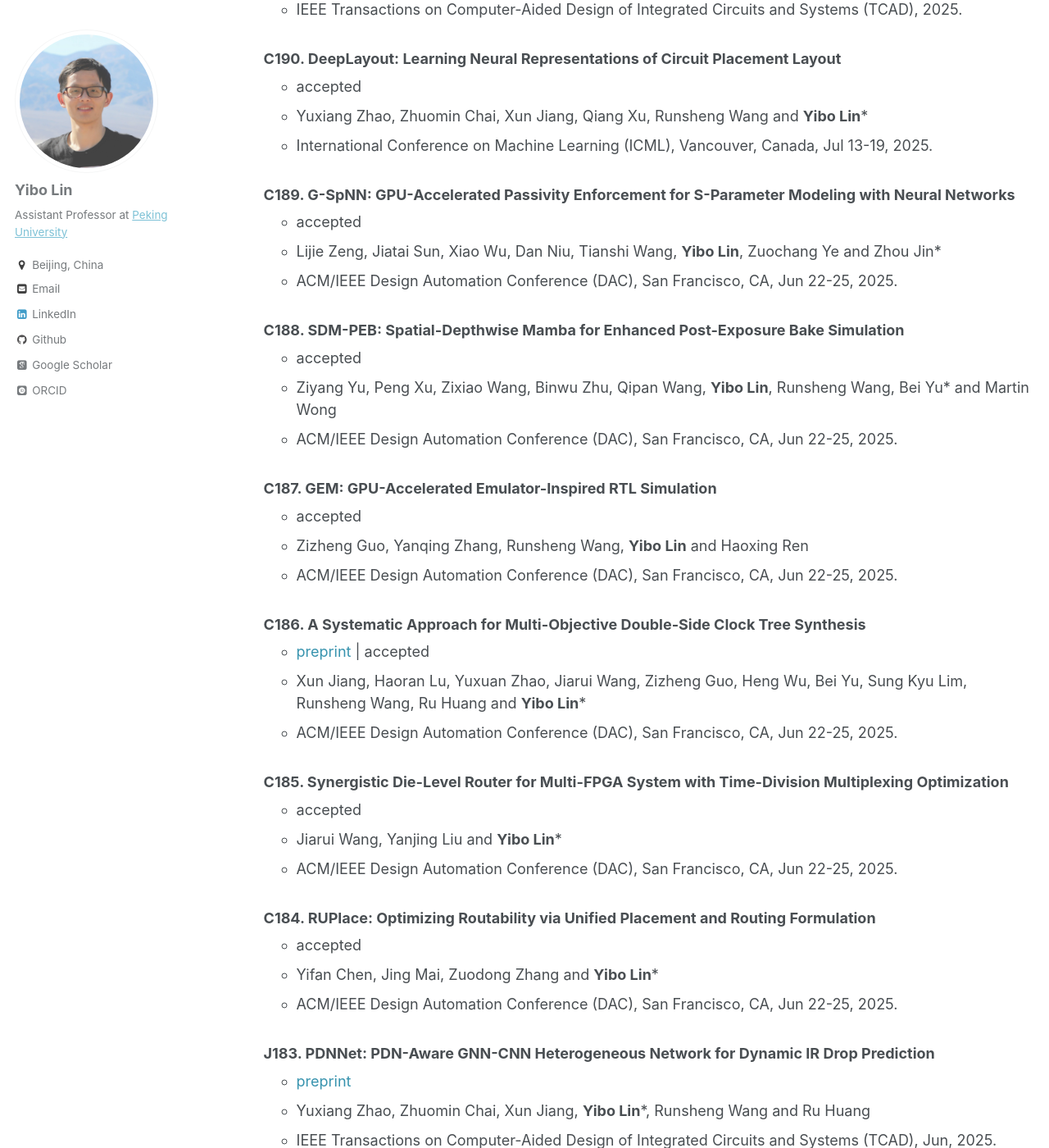
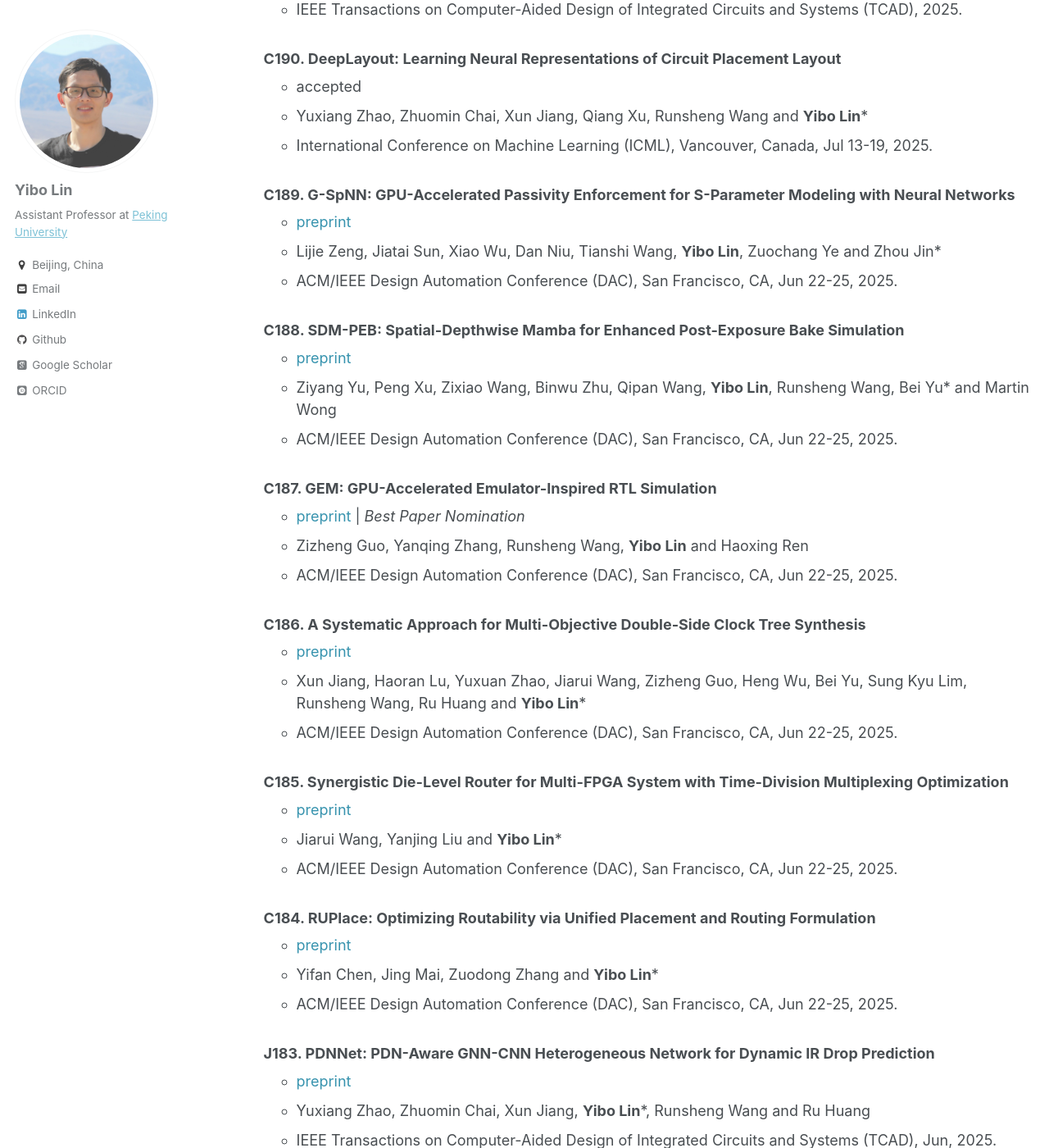
Before and after one commit to limbo018/limbo018.github.io, a Jekyll site: the page built from _pages/publications.md, in a window 1280 px wide and 1400 px high, scrolled down 1078 px. Shown: the whole window at 82% size. Built offline with Jekyll 4.4.1, drawn with Linux system fonts in a browser that asks for light colours; some web fonts are replaced.

Commit message:
add dac25 preprint

```diff
--- a/_pages/publications.md
+++ b/_pages/publications.md
@@ -46,32 +46,32 @@ Conference and Journal Papers
      * International Conference on Machine Learning (ICML), Vancouver, Canada, Jul 13-19, 2025.
 
   ### C189. G-SpNN: GPU-Accelerated Passivity Enforcement for S-Parameter Modeling with Neural Networks
-     * accepted
+     * <a href="/publications/papers/SPICE_DAC2025_Zeng.pdf" style="color:#3793ae">preprint</a>
      * Lijie Zeng, Jiatai Sun, Xiao Wu, Dan Niu, Tianshi Wang, **Yibo Lin**, Zuochang Ye and Zhou Jin\*
      * ACM/IEEE Design Automation Conference (DAC), San Francisco, CA, Jun 22-25, 2025.
 
   ### C188. SDM-PEB: Spatial-Depthwise Mamba for Enhanced Post-Exposure Bake Simulation
-     * accepted
+     * <a href="/publications/papers/LITHO_DAC2025_Yu.pdf" style="color:#3793ae">preprint</a>
      * Ziyang Yu, Peng Xu, Zixiao Wang, Binwu Zhu, Qipan Wang, **Yibo Lin**, Runsheng Wang, Bei Yu\* and Martin Wong
      * ACM/IEEE Design Automation Conference (DAC), San Francisco, CA, Jun 22-25, 2025.
 
   ### C187. GEM: GPU-Accelerated Emulator-Inspired RTL Simulation
-     * accepted
+     * <a href="/publications/papers/SIM_DAC2025_Guo.pdf" style="color:#3793ae">preprint</a> \| *Best Paper Nomination*
      * Zizheng Guo, Yanqing Zhang, Runsheng Wang, **Yibo Lin** and Haoxing Ren
      * ACM/IEEE Design Automation Conference (DAC), San Francisco, CA, Jun 22-25, 2025.
 
   ### C186. A Systematic Approach for Multi-Objective Double-Side Clock Tree Synthesis
-     * <a href="https://arxiv.org/abs/2503.12512" style="color:#3793ae">preprint</a> \| accepted
+     * <a href="https://arxiv.org/abs/2503.12512" style="color:#3793ae">preprint</a>
      * Xun Jiang, Haoran Lu, Yuxuan Zhao, Jiarui Wang, Zizheng Guo, Heng Wu, Bei Yu, Sung Kyu Lim, Runsheng Wang, Ru Huang and **Yibo Lin**\*
      * ACM/IEEE Design Automation Conference (DAC), San Francisco, CA, Jun 22-25, 2025.
 
   ### C185. Synergistic Die-Level Router for Multi-FPGA System with Time-Division Multiplexing Optimization
-     * accepted
+     * <a href="/publications/papers/ROUTE_DAC2025_Wang.pdf" style="color:#3793ae">preprint</a>
      * Jiarui Wang, Yanjing Liu and **Yibo Lin**\*
      * ACM/IEEE Design Automation Conference (DAC), San Francisco, CA, Jun 22-25, 2025.
 
   ### C184. RUPlace: Optimizing Routability via Unified Placement and Routing Formulation
-     * accepted
+     * <a href="/publications/papers/PLACE_DAC2025_Chen.pdf" style="color:#3793ae">preprint</a>
      * Yifan Chen, Jing Mai, Zuodong Zhang and **Yibo Lin**\*
      * ACM/IEEE Design Automation Conference (DAC), San Francisco, CA, Jun 22-25, 2025.
 
```
Also changed, not shown: _includes/publications_cv.md (+6 -6 lines), ref/publications.bib (+12 -12 lines), 12 other files.
